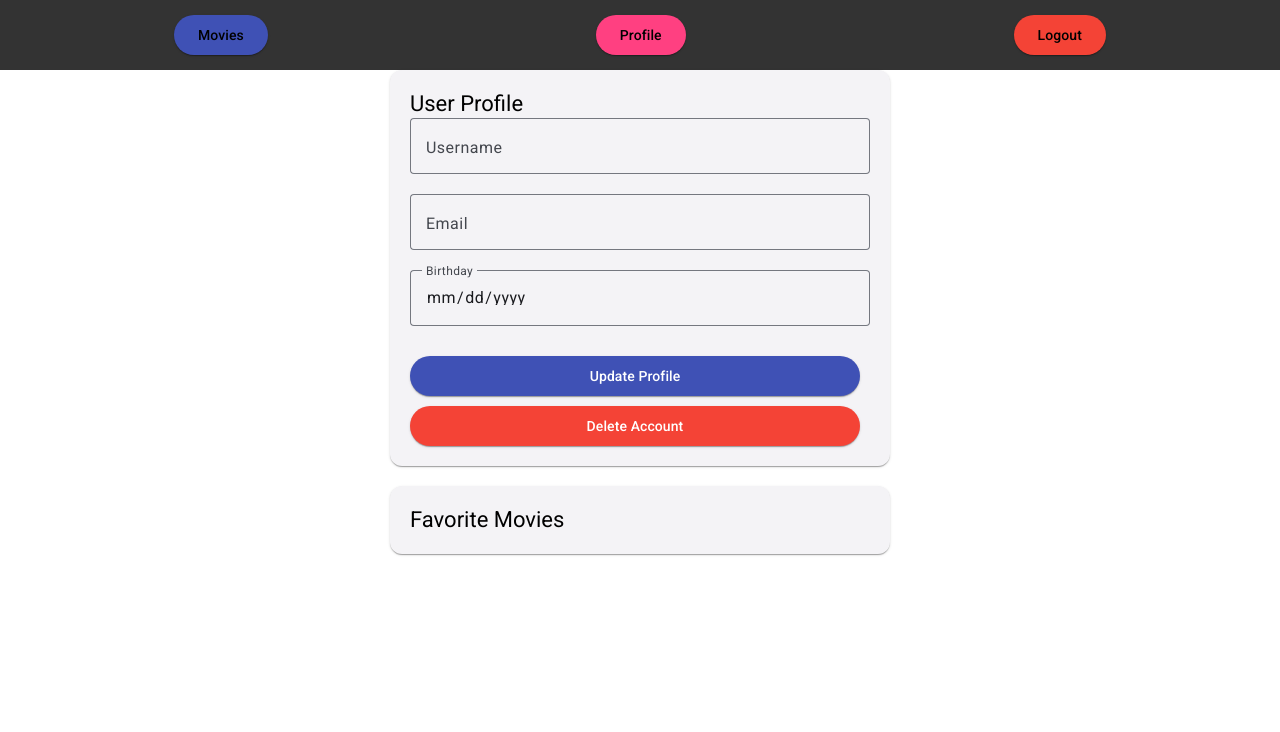
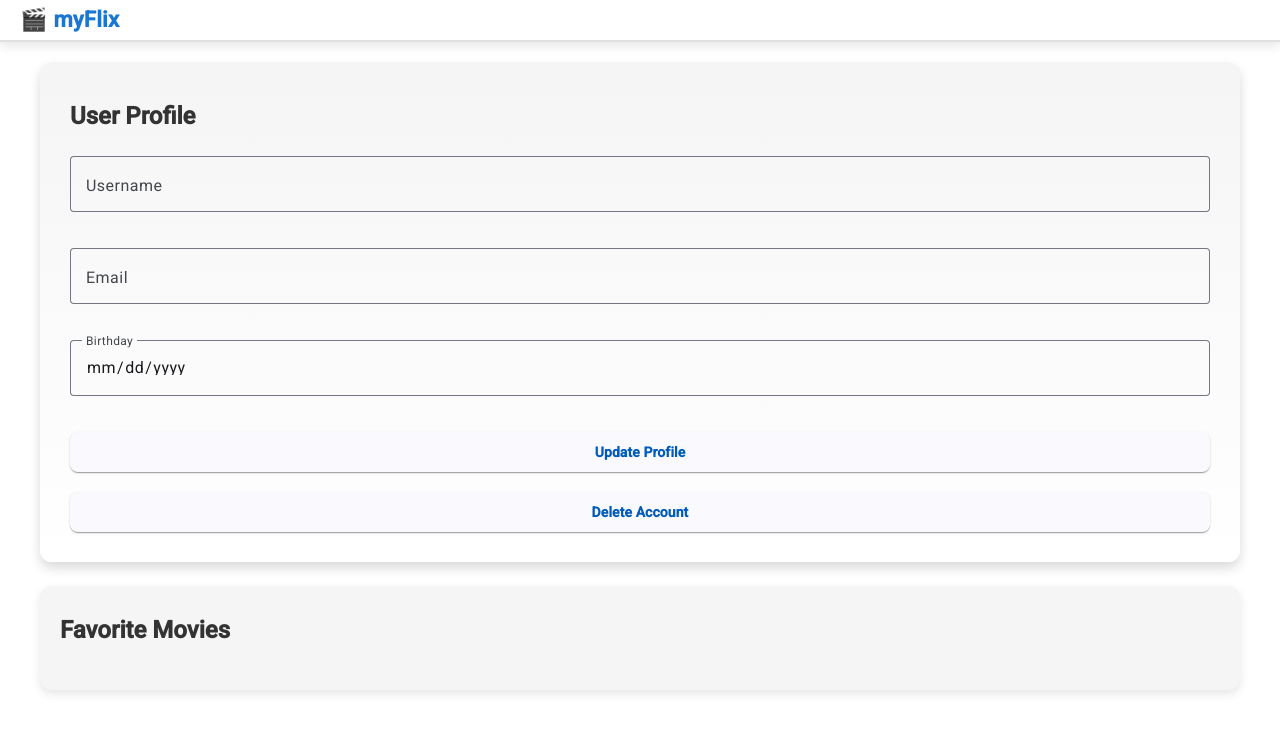
Before and after one commit to Dbreazi/myFlix-Angular-Updated1, an Angular app: page /profile in a window 1280 px wide. Shown: the top 732 px of the page. Built offline with nearby package versions, Linux system fonts and the light colour scheme.

Commit message:
task 4.6 part 3
adjusted the styling of profile view and movie view

```diff
--- a/src/app/app.component.html
+++ b/src/app/app.component.html
@@ -1,8 +1,13 @@
 <nav class="nav-bar">
-    <button mat-raised-button color="primary" routerLink="/movies">Movies</button>
-    <button mat-raised-button color="accent" routerLink="/profile">Profile</button>
-    <button mat-raised-button color="warn" (click)="logoutUser()">Logout</button>
-  </nav>
+  <div class="logo" routerLink="/movies">🎬 myFlix</div>
 
+  <div class="nav-links" *ngIf="isLoggedIn()">
+    <button mat-button routerLink="/movies" routerLinkActive="active">Movies</button>
+    <button mat-button routerLink="/profile" routerLinkActive="active">Profile</button>
+    <button mat-icon-button (click)="logoutUser()" matTooltip="Logout">
+      <mat-icon>logout</mat-icon>
+    </button>
+  </div>
+</nav>
 
-  <router-outlet></router-outlet>
+<router-outlet></router-outlet>
--- a/src/app/app.component.scss
+++ b/src/app/app.component.scss
@@ -1,12 +1,83 @@
+/* Navigation Bar Styling */
 .nav-bar {
-    display: flex;
-    justify-content: space-around;
-    align-items: center;
-    background-color: #333;
-    padding: 10px;
+  display: flex;
+  justify-content: space-between;
+  align-items: center;
+  padding: 10px 20px;
+  background-color: #ffffff;
+  box-shadow: 0 4px 10px rgba(0, 0, 0, 0.1);
+  position: sticky;
+  top: 0;
+  z-index: 1000;
+  transition: background-color 0.3s ease;
+  border-bottom: 2px solid #e0e0e0;
+}
+
+/* Logo Styling */
+.logo {
+  font-size: 22px;
+  font-weight: bold;
+  color: #1976d2;
+  cursor: pointer;
+  transition: color 0.3s ease-in-out;
+
+  &:hover {
+    color: #1565c0;
+  }
+}
+
+/* Navigation Links */
+.nav-links {
+  display: flex;
+  align-items: center;
+  gap: 16px;
+}
+
+/* Button Styling */
+button {
+  background-color: transparent;
+  border: none;
+  font-weight: bold;
+  cursor: pointer;
+  padding: 8px 12px;
+  border-radius: 8px;
+  transition: background-color 0.3s, color 0.3s;
+
+  &:hover {
+    background-color: #e3f2fd;
+    color: #0d47a1;
+  }
+}
+
+/* Active Link Highlight */
+.active {
+  background-color: #1976d2 !important;
+  color: #fff !important;
+  box-shadow: 0 4px 8px rgba(25, 118, 210, 0.4);
+}
+
+/* Logout Icon Button */
+mat-icon {
+  font-size: 24px;
+  color: #1976d2;
+  transition: color 0.3s;
+
+  &:hover {
+    color: #d32f2f;
+  }
+}
+
+/* Responsive Adjustments */
+@media (max-width: 768px) {
+  .nav-links {
+    gap: 10px;
   }
 
-  .nav-bar button {
-    color: black;
-    margin: 5px;
+  .logo {
+    font-size: 18px;
   }
+
+  button {
+    padding: 6px 8px;
+  }
+}
--- a/src/app/app.component.ts
+++ b/src/app/app.component.ts
@@ -11,8 +11,12 @@ export class AppComponent {
 
   constructor(private router: Router) {}
 
+  isLoggedIn(): boolean {
+    return !!localStorage.getItem('token');
+  }
+
   logoutUser(): void {
-    localStorage.clear(); // Clears user data and token
-    this.router.navigate(['welcome']); // Redirects to the welcome page
+    localStorage.clear();
+    this.router.navigate(['welcome']);
   }
 }
--- a/src/app/movie-card/movie-card.component.scss
+++ b/src/app/movie-card/movie-card.component.scss
@@ -1,35 +1,119 @@
-mat-dialog-container {
-    display: flex;
-    flex-direction: column;
-    max-height: 90vh; /* Prevents dialog from exceeding viewport height */
-    overflow: hidden; /* Prevents unintended scrolling */
+/* General Layout */
+.movie-container {
+  display: flex;
+  overflow-x: auto;
+  gap: 20px; /* Space between cards */
+  padding: 20px;
+  margin: 20px;
+  justify-content: flex-start;
+  background-color: #f0f2f5; /* Light background for contrast */
+}
+
+/* Movie Card Design */
+mat-card {
+  flex: 0 0 auto;
+  width: 220px;
+  display: flex;
+  flex-direction: column;
+  justify-content: space-between;
+  background-color: #fff;
+  border-radius: 12px;
+  box-shadow: 0 4px 12px rgba(0, 0, 0, 0.15); /* Softer shadow */
+  scroll-snap-align: start;
+  transition: transform 0.3s ease, box-shadow 0.3s ease;
+
+  &:hover {
+    transform: translateY(-8px); /* Lift on hover */
+    box-shadow: 0 8px 20px rgba(0, 0, 0, 0.2);
   }
+}
 
-  mat-dialog-content {
-    max-height: 70vh; /* Allows scrolling inside the dialog */
-    overflow-y: auto; /* Enables vertical scrolling */
-    padding: 16px;
-    display: flex;
-    flex-direction: column;
-    align-items: center;
+/* Movie Image Styling */
+mat-card img {
+  width: 100%;
+  height: 300px;
+  object-fit: cover; /* Better scaling while filling the space */
+  border-top-left-radius: 12px;
+  border-top-right-radius: 12px;
+  transition: transform 0.3s ease;
+
+  mat-card:hover & {
+    transform: scale(1.05); /* Slight zoom on hover */
   }
+}
 
-  /* Ensure movie cards stack properly */
-  mat-card {
-    max-width: 300px;
-    margin: 16px auto;
-    text-align: center;
+/* Action Buttons */
+mat-card-actions {
+  display: flex;
+  justify-content: space-around;
+  gap: 6px;
+  padding: 10px;
+  flex-wrap: wrap;
+  background-color: #fafafa;
+  border-top: 1px solid #e0e0e0;
+}
+
+/* Button Styles */
+button {
+  font-size: 12px;
+  padding: 4px 8px;
+  border-radius: 4px;
+  transition: background-color 0.3s ease;
+
+  &:hover {
+    background-color: #e3f2fd;
+  }
+}
+
+/* Movie Title Styling */
+.movie-title {
+  text-align: center;
+  padding: 12px 8px;
+  background-color: #ffffff;
+  border-bottom-left-radius: 12px;
+  border-bottom-right-radius: 12px;
+  border-top: 1px solid #ddd;
+  min-height: 50px;
+  display: flex;
+  align-items: center;
+  justify-content: center;
+}
+
+/* Target the h3 specifically inside .movie-title */
+.movie-title h3 {
+  font-size: 20px;     /* Set the font size */
+  font-weight: bold;   /* Set the font weight */
+  margin: 0;           /* Remove default margins */
+  color: #333;         /* Ensure text color is consistent */
+}
+
+/* Favorite Icon */
+mat-icon {
+  cursor: pointer;
+  transition: color 0.3s ease-in-out;
+
+  &:hover {
+    color: #ff4081; /* Hot pink hover */
+  }
+}
+
+/* Responsive Adjustments */
+@media (max-width: 768px) {
+  .movie-container {
+    gap: 10px;
     padding: 10px;
   }
 
-  mat-card img {
-    width: 100%;
-    max-height: 400px;
-    object-fit: cover;
-    border-radius: 8px;
+  mat-card {
+    width: 180px;
   }
 
-  /* Prevent background scrolling */
-  .cdk-overlay-container {
-    overflow: hidden !important; /* Prevents main page from scrolling */
+  mat-card img {
+    height: 250px;
   }
+
+  .movie-title {
+    font-size: 20px;
+    font-weight: bold;
+  }
+}
--- a/src/app/user-profile/user-profile.component.html
+++ b/src/app/user-profile/user-profile.component.html
@@ -1,29 +1,47 @@
-<mat-card class="profile-card">
+<div class="profile-container">
+  <mat-card class="profile-card">
     <mat-card-title>User Profile</mat-card-title>
 
     <mat-form-field appearance="outline">
       <mat-label>Username</mat-label>
-      <input matInput [(ngModel)]="updatedUser.Username">
+      <input matInput [(ngModel)]="updatedUser.Username" />
     </mat-form-field>
 
     <mat-form-field appearance="outline">
       <mat-label>Email</mat-label>
-      <input matInput type="email" [(ngModel)]="updatedUser.Email">
+      <input matInput type="email" [(ngModel)]="updatedUser.Email" />
     </mat-form-field>
 
     <mat-form-field appearance="outline">
       <mat-label>Birthday</mat-label>
-      <input matInput type="date" [(ngModel)]="updatedUser.Birthday">
+      <input matInput type="date" [(ngModel)]="updatedUser.Birthday" />
     </mat-form-field>
 
-    <button mat-raised-button color="primary" (click)="updateUser()">Update Profile</button>
-    <button mat-raised-button color="warn" (click)="deleteUser()">Delete Account</button>
+    <button mat-raised-button class="update-profile-btn" (click)="updateUser()">
+      Update Profile
+    </button>
+
+    <button mat-raised-button class="delete-account-btn" (click)="deleteUser()">
+      Delete Account
+    </button>
+
   </mat-card>
 
-  <!-- Display Favorite Movies -->
+  <!-- Favorite Movies Section -->
   <mat-card class="favorite-movies-card">
     <mat-card-title>Favorite Movies</mat-card-title>
-    <div *ngFor="let movie of favoriteMovies">
-      <mat-card>{{ movie.Title }}</mat-card>
+    <div class="favorite-movie-container">
+      <mat-card *ngFor="let movie of favoriteMovies" class="favorite-movie-card">
+
+        <!-- Trash Icon Positioned on Top-Right -->
+        <mat-icon class="trash-icon" (click)="removeFromFavorites(movie._id)">delete</mat-icon>
+
+        <img mat-card-image [src]="movie.ImagePath" alt="{{ movie.Title }}" />
+
+        <mat-card-content>
+          <h3>{{ movie.Title }}</h3>
+        </mat-card-content>
+      </mat-card>
     </div>
   </mat-card>
+</div>
--- a/src/app/user-profile/user-profile.component.scss
+++ b/src/app/user-profile/user-profile.component.scss
@@ -1,16 +1,138 @@
+/* Container for Profile & Favorite Movies */
+.profile-container {
+  display: flex;
+  flex-direction: column;
+  gap: 24px;
+  padding: 20px;
+  max-width: 1200px;
+  margin: auto;
+}
+
+/* Full-Width User Profile Card */
 .profile-card {
-    max-width: 500px;
-    margin: auto;
-    padding: 20px;
+  width: 100%;
+  padding: 30px;
+  border-radius: 12px;
+  box-shadow: 0 6px 12px rgba(0, 0, 0, 0.15);
+  background: linear-gradient(to bottom, #f5f5f5, #ffffff);
+  box-sizing: border-box;
+}
+
+/* Title Alignment for User Profile and Favorite Movies */
+mat-card-title {
+  text-align: left;
+  font-size: 24px;
+  font-weight: bold;
+  margin: 0 0 16px 0; /* Consistent spacing below the title */
+  padding: 10px 0;    /* Padding for better vertical alignment */
+  color: #333;
+}
+
+
+/* Form Fields */
+mat-form-field {
+  width: 100%;
+  margin-bottom: 16px;
+}
+
+/* Update Profile Button Styling */
+.update-profile-btn {
+  background-color: #1976d2; /* Matches the navigation bar */
+  color: white;
+  font-weight: bold;
+  padding: 12px 24px;
+  margin-bottom: 10px;
+  border-radius: 8px;
+  transition: background-color 0.3s ease, transform 0.2s ease;
+  width: 100%; /* Keeps button consistent with form fields */
+}
+
+.update-profile-btn:hover {
+  background-color: #1565c0; /* Slightly darker on hover */
+  transform: scale(1.03);
+}
+
+/* Delete Account Button Styling */
+.delete-account-btn {
+  background-color: #d24848; /* Lighter red than the default warn button */
+  color: white;
+  font-weight: bold;
+  padding: 12px 24px;
+  margin-top: 10px;
+  border-radius: 8px;
+  transition: background-color 0.3s ease, transform 0.2s ease;
+  width: 100%;
+}
+
+.delete-account-btn:hover {
+  background-color: #d32f2f; /* Slightly darker red on hover */
+  transform: scale(1.03);
+}
+
+
+/* Favorite Movies Section */
+.favorite-movies-card {
+  padding: 20px;
+  background-color: #f5f5f5;
+  border-radius: 12px;
+  box-shadow: 0 4px 10px rgba(0, 0, 0, 0.1);
+}
+
+/* Favorite Movies Grid */
+.favorite-movie-container {
+  display: flex;
+  flex-wrap: wrap;
+  gap: 20px;
+  justify-content: center;
+}
+
+/* Movie Cards Matching the Movie View */
+.favorite-movie-card {
+  width: 250px;
+  text-align: center;
+  background-color: white;
+  border-radius: 12px;
+  box-shadow: 0 4px 12px rgba(0, 0, 0, 0.1);
+  transition: transform 0.3s ease-in-out;
+  position: relative; /* Needed for positioning the trash icon */
+
+  &:hover {
+    transform: scale(1.05);
   }
+}
 
-  .favorite-movies-card {
-    max-width: 500px;
-    margin: 20px auto;
-    padding: 20px;
-  }
+.favorite-movie-card img {
+  width: 100%;
+  height: 100%;
+  object-fit: cover;
+  border-top-left-radius: 12px;
+  border-top-right-radius: 12px;
+  position: relative; /* For icon positioning */
+}
 
-  button {
-    margin-right: 10px;
-    margin-top: 10px;
-  }
+/* Movie Title */
+.favorite-movie-card h3 {
+  font-size: 20px;
+  margin: 8px 0;
+  font-weight: bold;
+  line-height: 1.2;
+}
+
+/* Trash Icon Positioned on Image (Top-Right Corner) */
+.trash-icon {
+  position: absolute;
+  top: 8px;
+  right: 8px;
+  background-color: rgba(255, 255, 255, 0.8); /* Semi-transparent background */
+  border-radius: 50%;
+  padding: 4px;
+  transition: background-color 0.3s ease, transform 0.2s ease;
+  cursor: pointer;
+  z-index: 10; /* Make sure it's above the image */
+}
+
+.trash-icon:hover {
+  background-color: rgba(255, 0, 0, 0.9); /* Red on hover */
+  color: white;
+  transform: scale(1.1);
+}
```
Also changed, not shown: src/app/movie-card/movie-card.component.html (+12 -8 lines), src/app/user-login-form/user-login-form.component.ts (+7 -2 lines), src/app/user-profile/user-profile.component.ts (+8 -3 lines).
